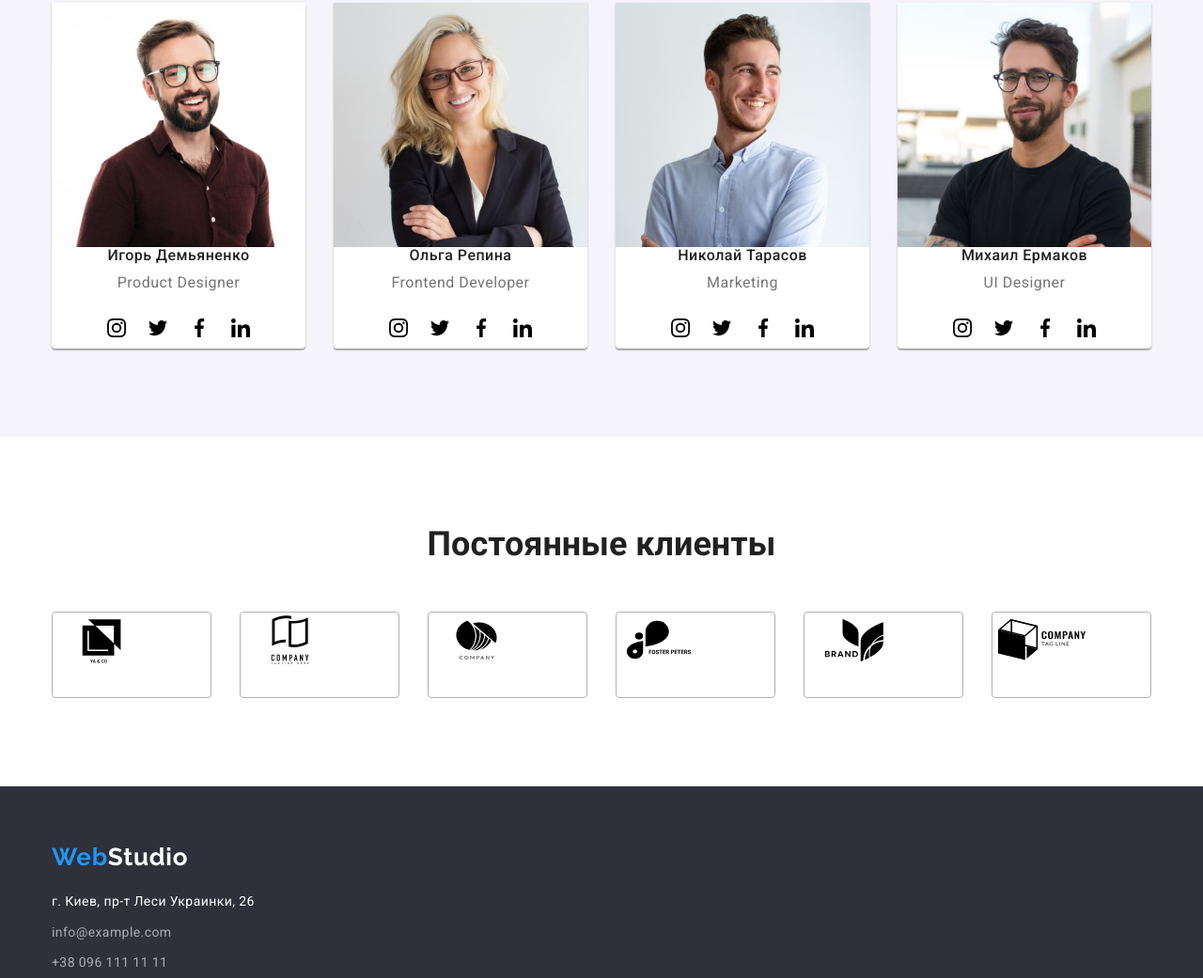
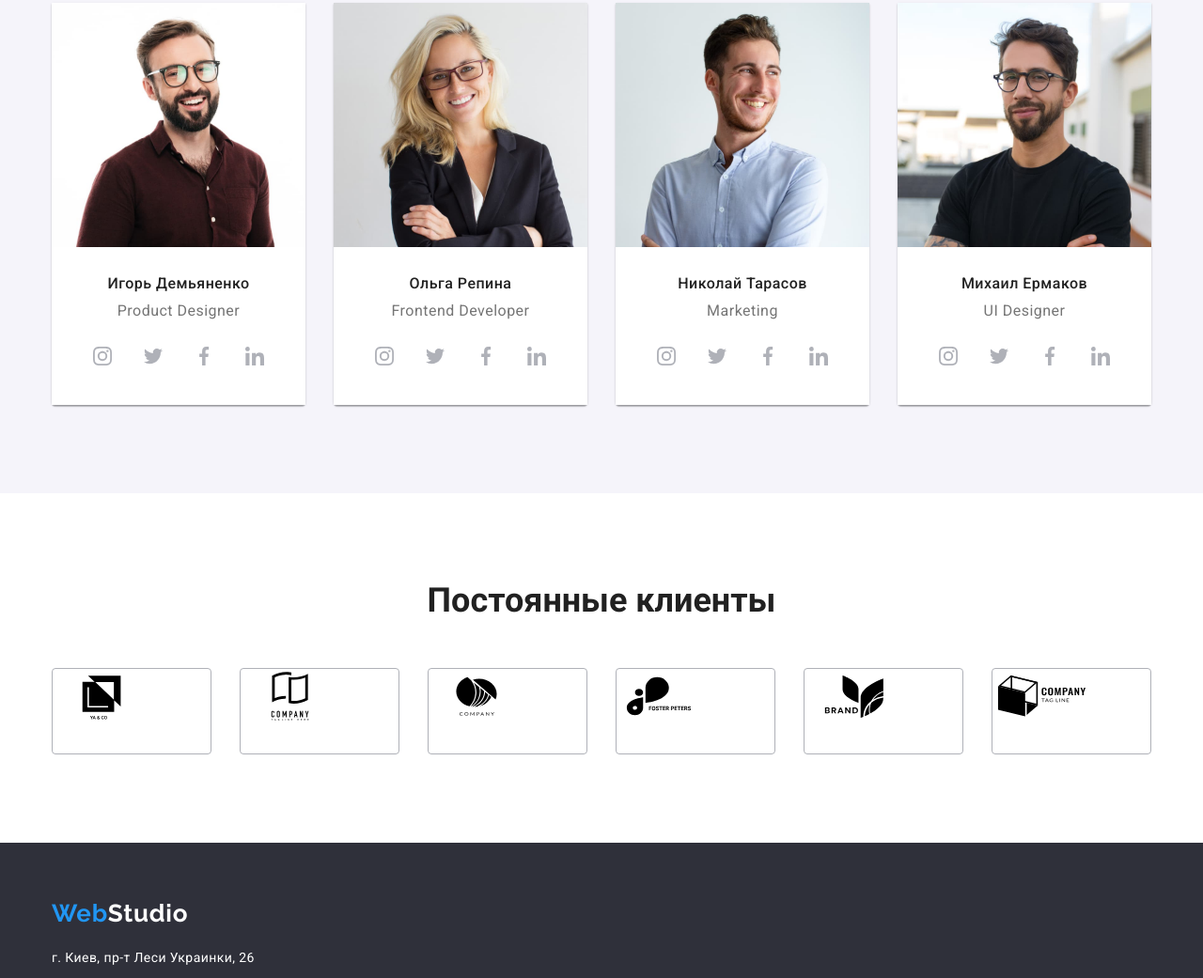
Before and after one commit to InnaKharchenko/goit-markup-hw-04, a plain HTML site: page index.html in a window 1280 px wide. Shown: the part 1629-2670 px from the top of the page at 94% size. Drawn offline with nearby package versions, Linux system fonts and the light colour scheme.

Commit message:
Update styles.css

```diff
--- a/css/styles.css
+++ b/css/styles.css
@@ -265,7 +265,7 @@ h1, h2, h3, p {
   margin-left: 30px;
 }
 
-.team-box {
+.team-blok {
   display: block;
   padding-top: 30px;
   padding-bottom: 30px;
@@ -304,7 +304,6 @@ h1, h2, h3, p {
   line-height: 1.18;
   text-align: center;
   letter-spacing: 0.03em;
-  margin-top: 10px;
   margin-bottom: 16px;
   color: var(--main-text-color);
 }
@@ -313,6 +312,10 @@ h1, h2, h3, p {
   display: flex;
   justify-content: center;
   align-items: center;
+}
+
+.socials-list .socials-item + .socials-item {
+  margin-left: 10px;
 }
 
 .socials-link {
@@ -324,7 +327,18 @@ h1, h2, h3, p {
   background-color: var(--second-accent-text-color);
   border-radius: 50%;
 }
+.socials-link:hover,
+.socials-link:focus {
+  background-color: var(--accent-color)
+}
+.socials-icon {
+  fill: var(--main-icons-color);
+}
 
+.socials-link:hover .socials-icon,
+.socials-link:focus .socials-icon {
+  fill: var(--second-accent-text-color);
+}
 
 /**/
 .clients-section {
```
